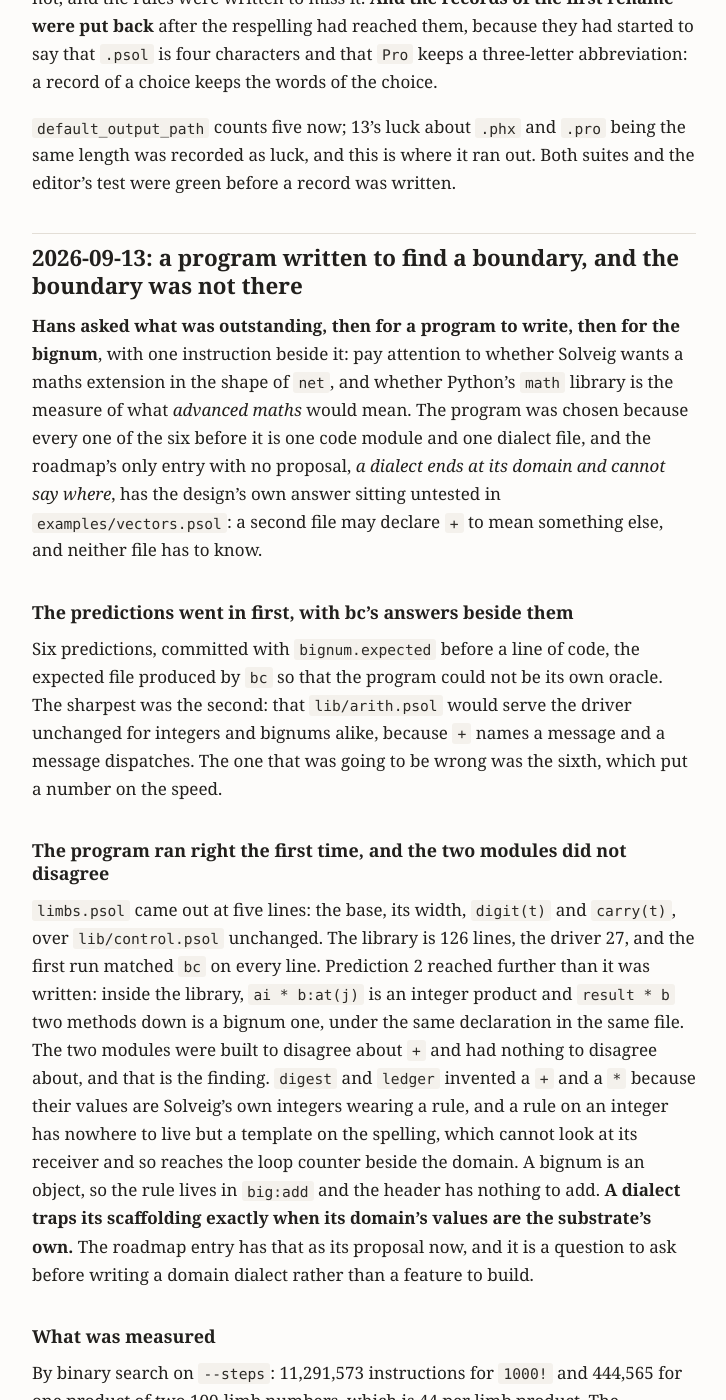
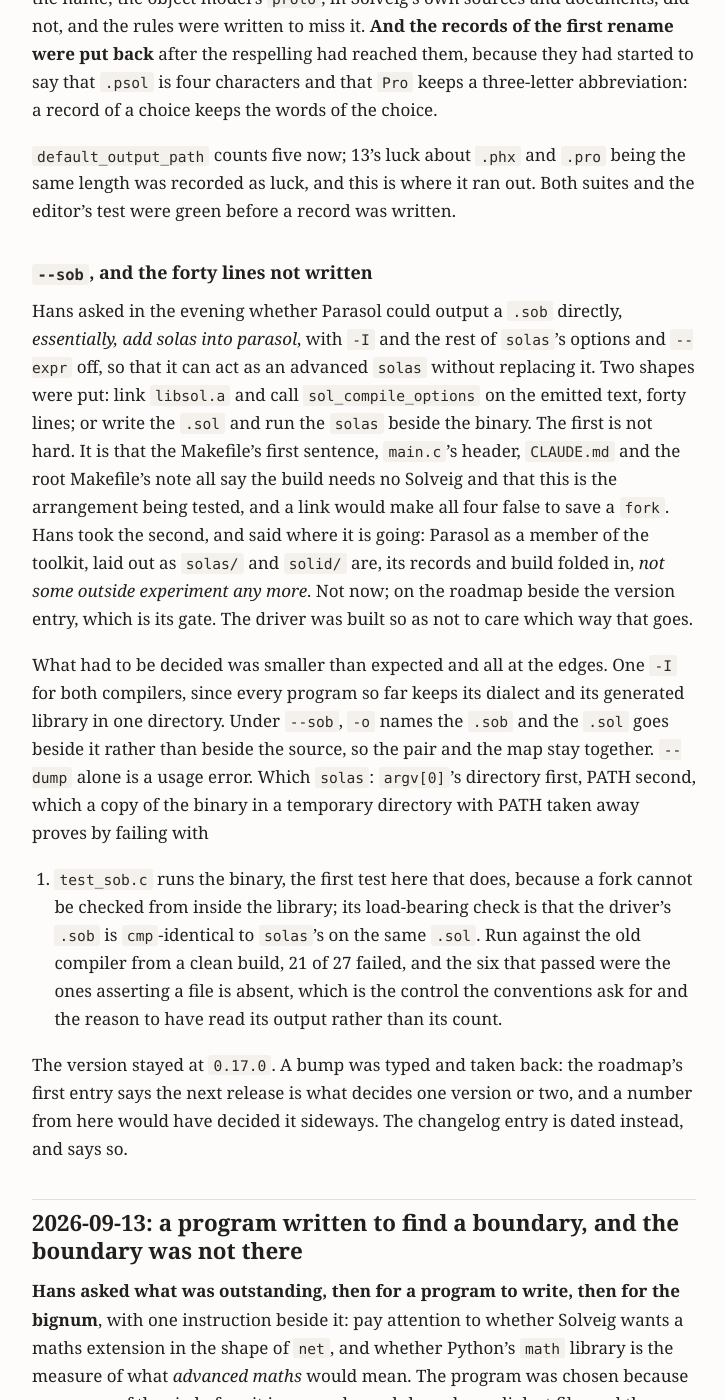
Before and after one commit to hansolovkarlsson/Solveig, a Jekyll site: the page built from parasol/docs/journal.md, in a window 1280 px wide and 1400 px high, scrolled down 1582 px. Shown: the whole window, without its empty margins (276-1002 px from the left). Built offline with Jekyll 4.4.1, drawn with Linux system fonts in a browser that asks for light colours; our own code applies the rules of GitHub Pages for plain Markdown files; some of the changed text lies outside the part shown.

Commit message:
Parasol's journal and changelog: --sob
Co-Authored-By: Claude Opus 5 <noreply@anthropic.com>
Claude-Session: https://claude.ai/code/session_01MWUrWnZNP3zquCP4ZTE8tu

```diff
--- a/parasol/docs/journal.md
+++ b/parasol/docs/journal.md
@@ -11,7 +11,7 @@ produced no code because they were decisions.
 
 ---
 
-## 2026-09-14: the project changed its name a second time, and a hole was asked to be a selector
+## 2026-09-14: the project changed its name a second time, a hole was asked to be a selector, and the compiler learnt to run solas
 
 **Two things reached this directory from Solveig's morning, and both came
 from a reading of `engine.sol` in the SDL extension.** Hans proposed a region
@@ -61,6 +61,43 @@ of a choice keeps the words of the choice.
 `default_output_path` counts five now; 13's luck about `.phx` and `.pro`
 being the same length was recorded as luck, and this is where it ran out.
 Both suites and the editor's test were green before a record was written.
+
+### `--sob`, and the forty lines not written
+
+Hans asked in the evening whether Parasol could output a `.sob` directly,
+*essentially, add solas into parasol*, with `-I` and the rest of `solas`'s
+options and `--expr` off, so that it can act as an advanced `solas` without
+replacing it. Two shapes were put: link `libsol.a` and call
+`sol_compile_options` on the emitted text, forty lines; or write the `.sol`
+and run the `solas` beside the binary. The first is not hard. It is that the
+Makefile's first sentence, `main.c`'s header, `CLAUDE.md` and the root
+Makefile's note all say the build needs no Solveig and that this is the
+arrangement being tested, and a link would make all four false to save a
+`fork`. Hans took the second, and said where it is going: Parasol as a
+member of the toolkit, laid out as `solas/` and `solid/` are, its records
+and build folded in, *not some outside experiment any more*. Not now; on the
+roadmap beside the version entry, which is its gate. The driver was built so
+as not to care which way that goes.
+
+What had to be decided was smaller than expected and all at the edges. One
+`-I` for both compilers, since every program so far keeps its dialect and
+its generated library in one directory. Under `--sob`, `-o` names the
+`.sob` and the `.sol` goes beside it rather than beside the source, so the
+pair and the map stay together. `--dump` alone is a usage error. Which
+`solas`: `argv[0]`'s directory first, PATH second, which a copy of the
+binary in a temporary directory with PATH taken away proves by failing with
+127. `test_sob.c` runs the binary, the first test here that does, because a
+fork cannot be checked from inside the library; its load-bearing check is
+that the driver's `.sob` is `cmp`-identical to `solas`'s on the same `.sol`.
+Run against the old compiler from a clean build, 21 of 27 failed, and the
+six that passed were the ones asserting a file is absent, which is the
+control the conventions ask for and the reason to have read its output
+rather than its count.
+
+The version stayed at `0.17.0`. A bump was typed and taken back: the
+roadmap's first entry says the next release is what decides one version or
+two, and a number from here would have decided it sideways. The changelog
+entry is dated instead, and says so.
 
 ## 2026-09-13: a program written to find a boundary, and the boundary was not there
 
```
Also changed, not shown: parasol/docs/CHANGELOG.md (+22 -0 lines).
